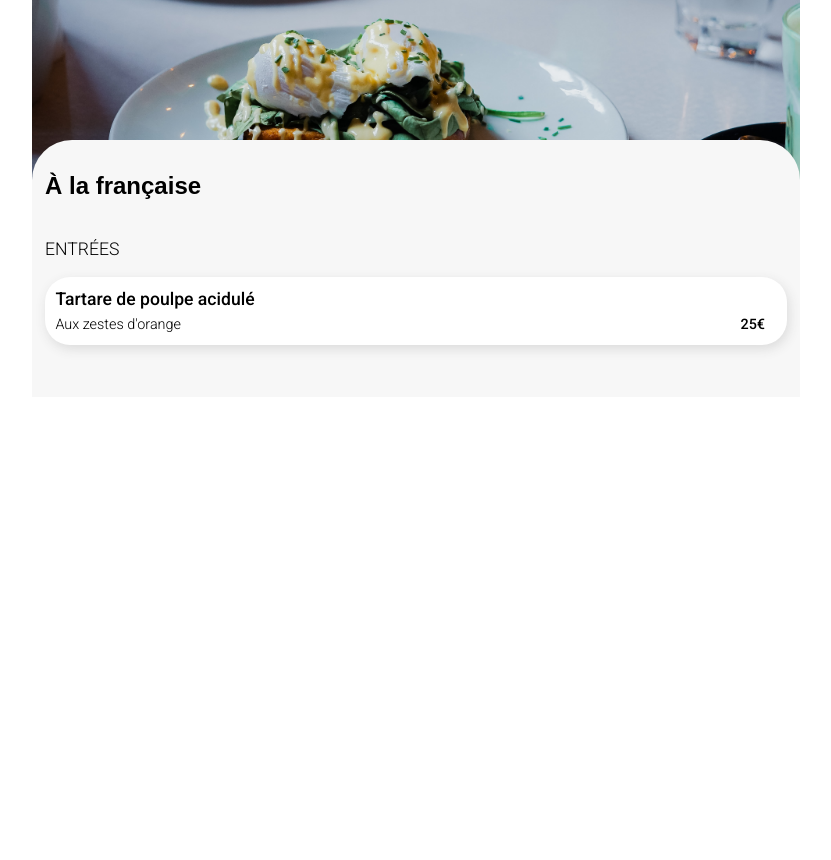
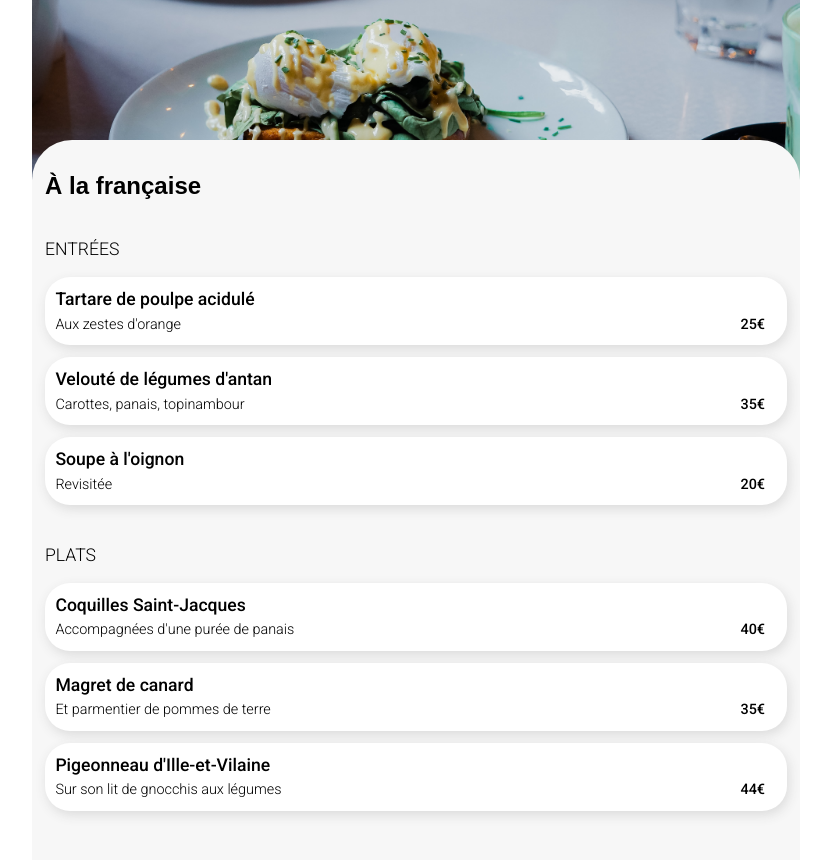
Before and after one commit to DuvauxMaxime/ohmyfood, a website: page restaurant-francaise.html in a window 1280 px wide. Shown: the part 132-992 px from the top of the page, without its empty margins (224-1055 px from the left). Before the commit the page ends 800 px from the top, so only its background shows below. Drawn offline with Linux system fonts and the light colour scheme; a web font is replaced by a local one.

Commit message:
Modification HTML et CSS link card__heart

```diff
--- a/restaurant-francaise.html
+++ b/restaurant-francaise.html
@@ -20,7 +20,7 @@
         <article class="menu">
             <h2 class="menu__heading">À la française</h2>
             <section class="menu__starters">
-                <h3 class="starters__heading">ENTRÉES</h3>
+                <h3 class="starters__heading">Entrées</h3>
                 <ul class="starters__list">
                     <li class="starters__items">
                         <div class="items__left">
@@ -30,10 +30,57 @@
                         <div class="items__right">
                             <p class="items__price">25€</p><span class="items__checked"></span>
                         </div>
-
-
                     </li>
-
+                    <li class="starters__items">
+                        <div class="items__left">
+                            <p class="items__name">Velouté de légumes d'antan</p>
+                            <p class="items__ingredients">Carottes, panais, topinambour</p>
+                        </div>
+                        <div class="items__right">
+                            <p class="items__price">35€</p><span class="items__checked"></span>
+                        </div>
+                    </li>
+                    <li class="starters__items">
+                        <div class="items__left">
+                            <p class="items__name">Soupe à l'oignon</p>
+                            <p class="items__ingredients">Revisitée</p>
+                        </div>
+                        <div class="items__right">
+                            <p class="items__price">20€</p><span class="items__checked"></span>
+                        </div>
+                    </li>
+                </ul>
+            </section>
+            <section class="menu__main-dish">
+                <h3 class="main-dish__heading">Plats</h3>
+                <ul class="main-dish__list">
+                    <li class="main-dish__items">
+                        <div class="items__left">
+                            <p class="items__name">Coquilles Saint-Jacques</p>
+                            <p class="items__ingredients">Accompagnées d'une purée de panais</p>
+                        </div>
+                        <div class="items__right">
+                            <p class="items__price">40€</p><span class="items__checked"></span>
+                        </div>
+                    </li>
+                    <li class="main-dish__items">
+                        <div class="items__left">
+                            <p class="items__name">Magret de canard</p>
+                            <p class="items__ingredients">Et parmentier de pommes de terre</p>
+                        </div>
+                        <div class="items__right">
+                            <p class="items__price">35€</p><span class="items__checked"></span>
+                        </div>
+                    </li>
+                    <li class="main-dish__items">
+                        <div class="items__left">
+                            <p class="items__name">Pigeonneau d'Ille-et-Vilaine</p>
+                            <p class="items__ingredients">Sur son lit de gnocchis aux légumes</p>
+                        </div>
+                        <div class="items__right">
+                            <p class="items__price">44€</p><span class="items__checked"></span>
+                        </div>
+                    </li>
                 </ul>
             </section>
 
--- a/styles/sass/pages/_index.scss
+++ b/styles/sass/pages/_index.scss
@@ -29,11 +29,6 @@
         font-size: 1em;
         font-weight: 500;
         color: #353535;
-
-
-
-
-
     }
 
     &::placeholder {
@@ -171,6 +166,7 @@
     list-style: none;
     border-radius: 20px;
     box-shadow: 2px 4px 12px darken($grey97, 11);
+    position: relative;
 
     a {
         text-decoration: none;
@@ -213,7 +209,6 @@
         font-family: $text-typo;
         background-color: #ffffff;
         border-radius: 0 0 20px 20px;
-        position: relative;
 
         h3 {
             margin: 0 0 8px 0;
@@ -223,10 +218,13 @@
 
         &__location {
             font-size: 0.95rem;
+            margin: 0;
         }
     }
 
     &__heart {
+
+
         &::after {
             display: flex;
             align-items: center;
@@ -236,7 +234,7 @@
             font: var(--fa-font-regular);
             position: absolute;
             right: 1.5rem;
-            top: 1.5rem;
+            top: 12.3rem;
             font-size: 2rem;
         }
 
--- a/styles/sass/pages/_restaurant-page.scss
+++ b/styles/sass/pages/_restaurant-page.scss
@@ -30,12 +30,15 @@
         font-weight: 300;
         font-size: 1.1rem;
         margin-top: 40px;
+        text-transform: uppercase;
     }
 
     &__list {
         list-style: none;
         padding: 0;
-
+        display: flex;
+        flex-direction: column;
+        gap: 12px;
 
         & :active .items__right {
             display: flex;
@@ -63,21 +66,13 @@
 }
 
 
-
-
-
-
-
 .items {
-
-
-
     &__left {
         display: flex;
         flex-direction: column;
         justify-content: space-between;
         margin: 12px 0px 12px 0;
-        max-width: 60%;
+        min-width: 60%;
     }
 
     &__name {
@@ -143,6 +138,45 @@
             transition: transform 1000ms;
         }
     }
+}
 
+.main-dish {
+    &__heading {
+        font-family: $text-typo;
+        font-weight: 300;
+        font-size: 1.1rem;
+        margin-top: 40px;
+        text-transform: uppercase;
+    }
 
+    &__list {
+        list-style: none;
+        padding: 0;
+        display: flex;
+        flex-direction: column;
+        gap: 12px;
+
+        & :active .items__right {
+            display: flex;
+            transform: translateX(-59px);
+        }
+
+        & :active .items__checked::before {
+            transform: rotate(360deg);
+        }
+
+    }
+
+    &__items {
+        height: 68px;
+        padding-left: 0.65rem;
+        display: flex;
+        flex-direction: row;
+        justify-content: space-between;
+        background-color: #ffffff;
+        border-radius: 25px;
+        box-shadow: 2px 4px 12px darken($grey97, 11);
+        overflow: hidden;
+
+    }
 }
```
Also changed, not shown: index.html (+21 -28 lines), styles/css/style.css, 1 other file.
